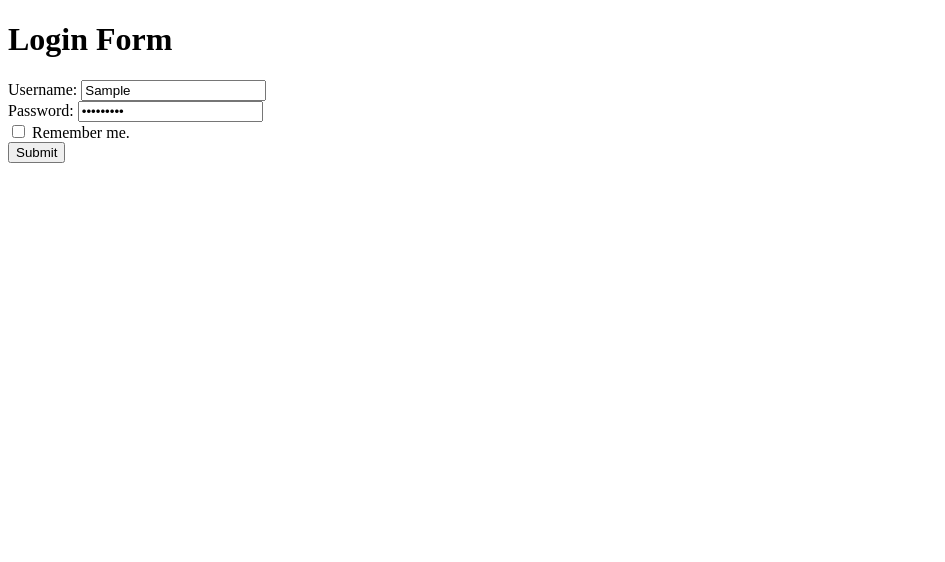
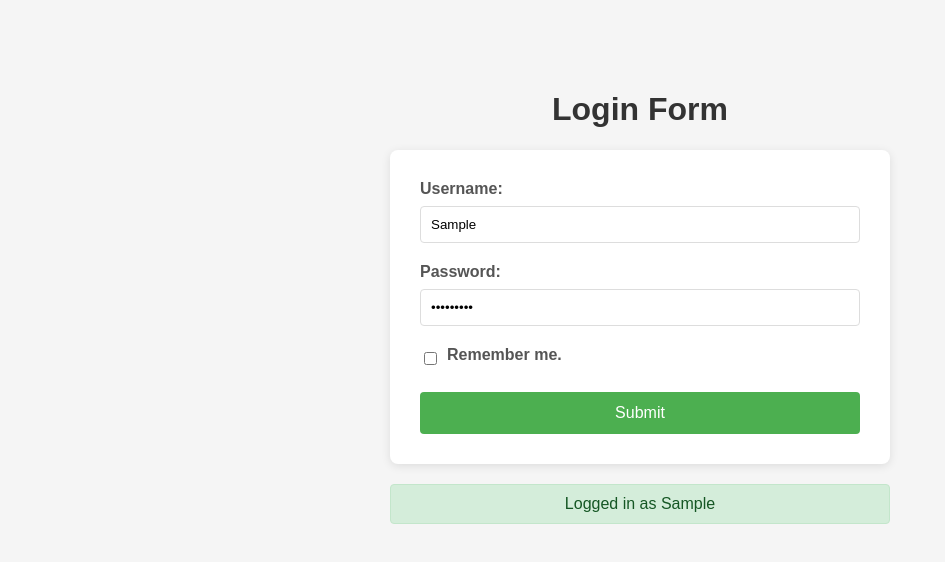
Before and after one commit to acciojob/remember-me-login-form-Ishikaverma2317, a website: page main.html in a window 1280 px wide. Both pictures are taken after typing "Sample", "Sample123" into the empty fields and a click on the input "Submit". Shown: the whole page, without its empty margins (0-945 px from the left). Drawn offline with Linux system fonts and the light colour scheme.

Commit message:
created a submission

```diff
--- a/main.html
+++ b/main.html
@@ -1,35 +1,197 @@
 <!DOCTYPE html>
-<html>
-  <head>
+<html lang="en">
+<head>
+    <meta charset="UTF-8">
+    <meta name="viewport" content="width=device-width, initial-scale=1.0">
     <title>Login Form</title>
-  </head>
+    <style>
+        body {
+            font-family: Arial, sans-serif;
+            max-width: 500px;
+            margin: 50px auto;
+            padding: 20px;
+            background-color: #f5f5f5;
+        }
 
-  <body>
+        h1 {
+            text-align: center;
+            color: #333;
+        }
+
+        form {
+            background-color: white;
+            padding: 30px;
+            border-radius: 8px;
+            box-shadow: 0 2px 10px rgba(0, 0, 0, 0.1);
+        }
+
+        label {
+            display: block;
+            margin-bottom: 8px;
+            font-weight: bold;
+            color: #555;
+        }
+
+        input[type="text"],
+        input[type="password"] {
+            width: 100%;
+            padding: 10px;
+            margin-bottom: 20px;
+            border: 1px solid #ddd;
+            border-radius: 4px;
+            box-sizing: border-box;
+        }
+
+        .checkbox-container {
+            display: flex;
+            align-items: center;
+            margin-bottom: 20px;
+        }
+
+        .checkbox-container input {
+            margin-right: 10px;
+        }
+
+        input[type="submit"] {
+            background-color: #4CAF50;
+            color: white;
+            padding: 12px 20px;
+            border: none;
+            border-radius: 4px;
+            cursor: pointer;
+            width: 100%;
+            font-size: 16px;
+        }
+
+        input[type="submit"]:hover {
+            background-color: #45a049;
+        }
+
+        #existing {
+            background-color: #2196F3;
+            color: white;
+            padding: 10px 15px;
+            border: none;
+            border-radius: 4px;
+            cursor: pointer;
+            margin-top: 15px;
+            width: 100%;
+        }
+
+        #existing:hover {
+            background-color: #0b7dda;
+        }
+
+        .status {
+            margin-top: 20px;
+            padding: 10px;
+            border-radius: 4px;
+            text-align: center;
+        }
+
+        .success {
+            background-color: #d4edda;
+            color: #155724;
+            border: 1px solid #c3e6cb;
+        }
+
+        .info {
+            background-color: #d1ecf1;
+            color: #0c5460;
+            border: 1px solid #bee5eb;
+        }
+    </style>
+</head>
+<body>
     <h1>Login Form</h1>
 
-    <form>
-      <label for="username">Username:</label>
-      <input type="text" id="username" placeholder="Username" />
+    <form id="loginForm">
+        <label for="username">Username:</label>
+        <input type="text" id="username" placeholder="Username" required>
 
-      <br />
+        <label for="password">Password:</label>
+        <input type="password" id="password" placeholder="Password" required>
 
-      <label for="password">Password:</label>
-      <input type="password" id="password" placeholder="Password" />
+        <div class="checkbox-container">
+            <input type="checkbox" id="checkbox">
+            <label for="checkbox">Remember me.</label>
+        </div>
 
-      <br />
-
-      <label for="checkbox">
-        <input type="checkbox" id="checkbox" />
-        Remember me.
-      </label>
-
-      <br />
-
-      <input type="submit" id="submit" value="Submit" />
+        <input type="submit" id="submit" value="Submit">
     </form>
 
     <button id="existing" style="display:none;">Login as existing user</button>
 
-    <script src="script.js"></script>
-  </body>
+    <div id="statusMessage" class="status" style="display:none;"></div>
+
+    <script>
+        const usernameInput = document.getElementById("username");
+        const passwordInput = document.getElementById("password");
+        const checkbox = document.getElementById("checkbox");
+        const submitBtn = document.getElementById("submit");
+        const existingBtn = document.getElementById("existing");
+        const loginForm = document.getElementById("loginForm");
+        const statusMessage = document.getElementById("statusMessage");
+
+        // Check localStorage on load
+        window.onload = () => {
+            const storedUser = localStorage.getItem("username");
+            const storedPass = localStorage.getItem("password");
+
+            if (storedUser && storedPass) {
+                existingBtn.style.display = "block";
+                showStatus(`Welcome back! You can log in as ${storedUser} using the "Login as existing user" button.`, "info");
+            } else {
+                existingBtn.style.display = "none";
+            }
+        };
+
+        // Submit Handler
+        loginForm.addEventListener("submit", (event) => {
+            event.preventDefault();
+
+            const username = usernameInput.value.trim();
+            const password = passwordInput.value.trim();
+
+            if (!username || !password) {
+                showStatus("Please enter both username and password.", "error");
+                return;
+            }
+
+            showStatus(`Logged in as ${username}`, "success");
+
+            if (checkbox.checked) {
+                localStorage.setItem("username", username);
+                localStorage.setItem("password", password);
+                showStatus(`Credentials saved. Next time you can use "Login as existing user".`, "info");
+            } else {
+                localStorage.removeItem("username");
+                localStorage.removeItem("password");
+            }
+
+            // Update UI based on stored credentials
+            window.onload();
+        });
+
+        // Existing User Login
+        existingBtn.addEventListener("click", () => {
+            const storedUser = localStorage.getItem("username");
+            showStatus(`Logged in as ${storedUser}`, "success");
+        });
+
+        // Helper function to show status messages
+        function showStatus(message, type) {
+            statusMessage.textContent = message;
+            statusMessage.className = "status " + (type === "success" ? "success" : "info");
+            statusMessage.style.display = "block";
+
+            // Auto-hide success messages after 3 seconds
+            if (type === "success") {
+                setTimeout(() => {
+                    statusMessage.style.display = "none";
+                }, 3000);
+            }
+        }
+    </script>
+</body>
 </html>
--- a/script.js
+++ /dev/null
@@ -1,43 +0,0 @@
-const usernameInput = document.getElementById("username");
-const passwordInput = document.getElementById("password");
-const checkbox = document.getElementById("checkbox");
-const submitBtn = document.getElementById("submit");
-const existingBtn = document.getElementById("existing");
-
-// ✅ Check localStorage on load
-window.onload = () => {
-  const storedUser = localStorage.getItem("username");
-  const storedPass = localStorage.getItem("password");
-
-  if (storedUser && storedPass) {
-    existingBtn.style.display = "block";
-  } else {
-    existingBtn.style.display = "none";
-  }
-};
-
-// ✅ Submit Handler
-submitBtn.addEventListener("click", (event) => {
-  event.preventDefault();
-
-  const username = usernameInput.value.trim();
-  const password = passwordInput.value.trim();
-
-  alert(`Logged in as ${username}`);
-
-  if (checkbox.checked) {
-    localStorage.setItem("username", username);
-    localStorage.setItem("password", password);
-  } else {
-    localStorage.removeItem("username");
-    localStorage.removeItem("password");
-  }
-
-  window.onload();
-});
-
-// ✅ Existing User Login
-existingBtn.addEventListener("click", () => {
-  const storedUser = localStorage.getItem("username");
-  alert(`Logged in as ${storedUser}`);
-});
```
